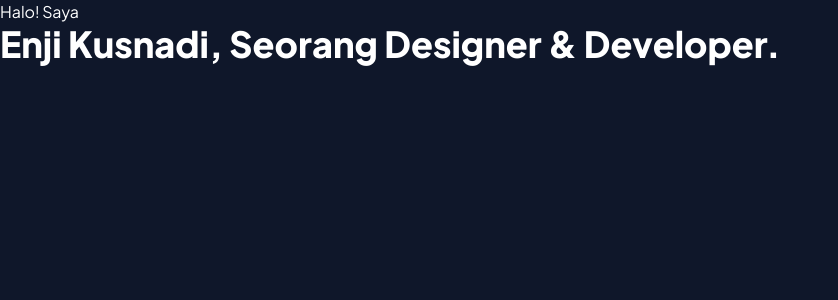
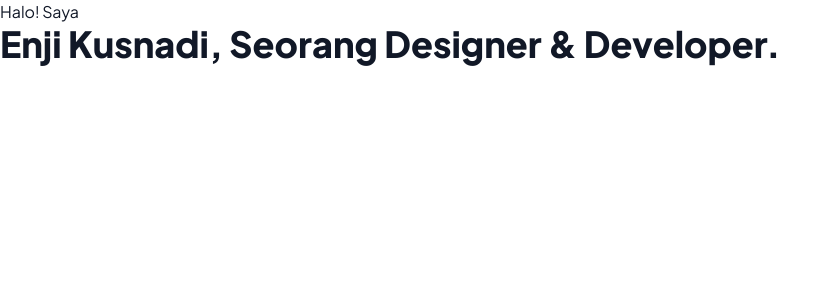
Before and after one commit to enjidev/enji.dev, a Next.js app: page / in a window 1280 px wide. Shown: the top 300 px of the page, without its empty margins (0-838 px from the left). Built offline with nearby package versions, Linux system fonts and the light colour scheme.

Commit message:
chore: improve default html styles

```diff
--- a/src/styles/globals.css
+++ b/src/styles/globals.css
@@ -10,6 +10,6 @@
   }
 
   html {
-    @apply bg-slate-900 text-white;
+    @apply bg-white text-gray-900 dark:bg-slate-900 dark:text-slate-200 dark:[color-scheme:dark];
   }
 }
```
